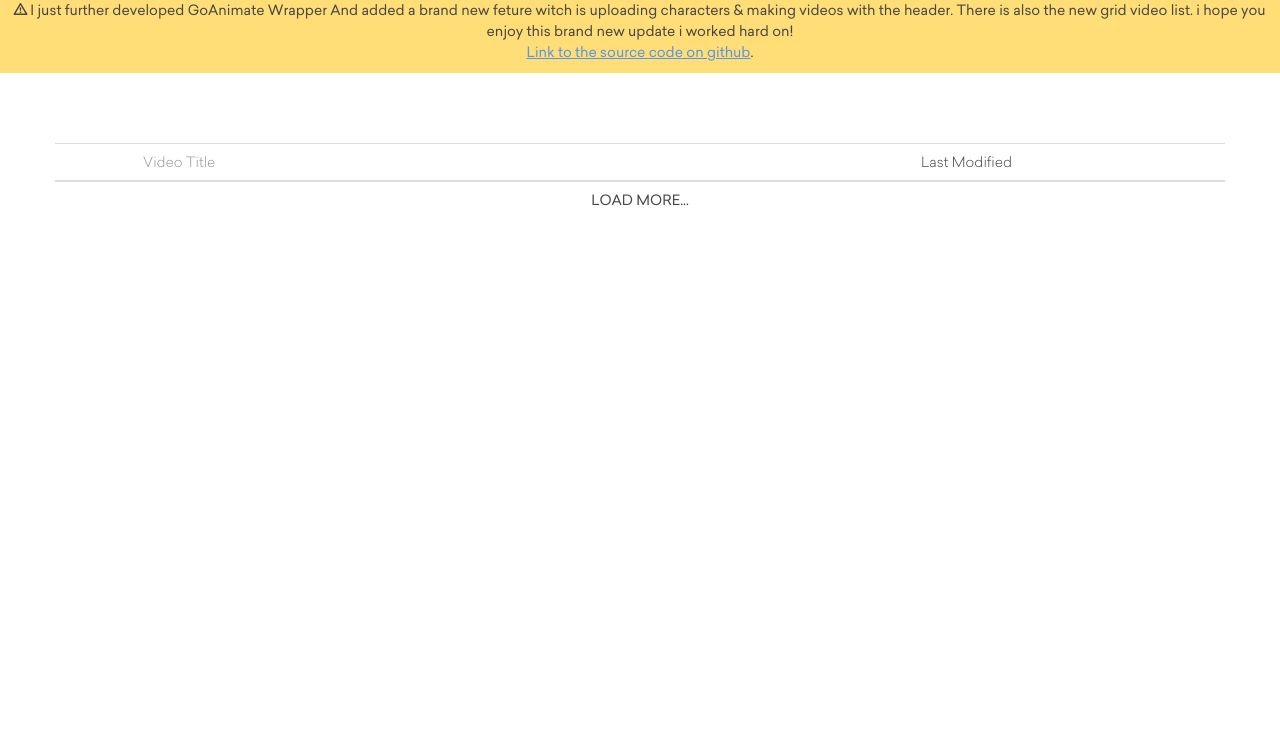
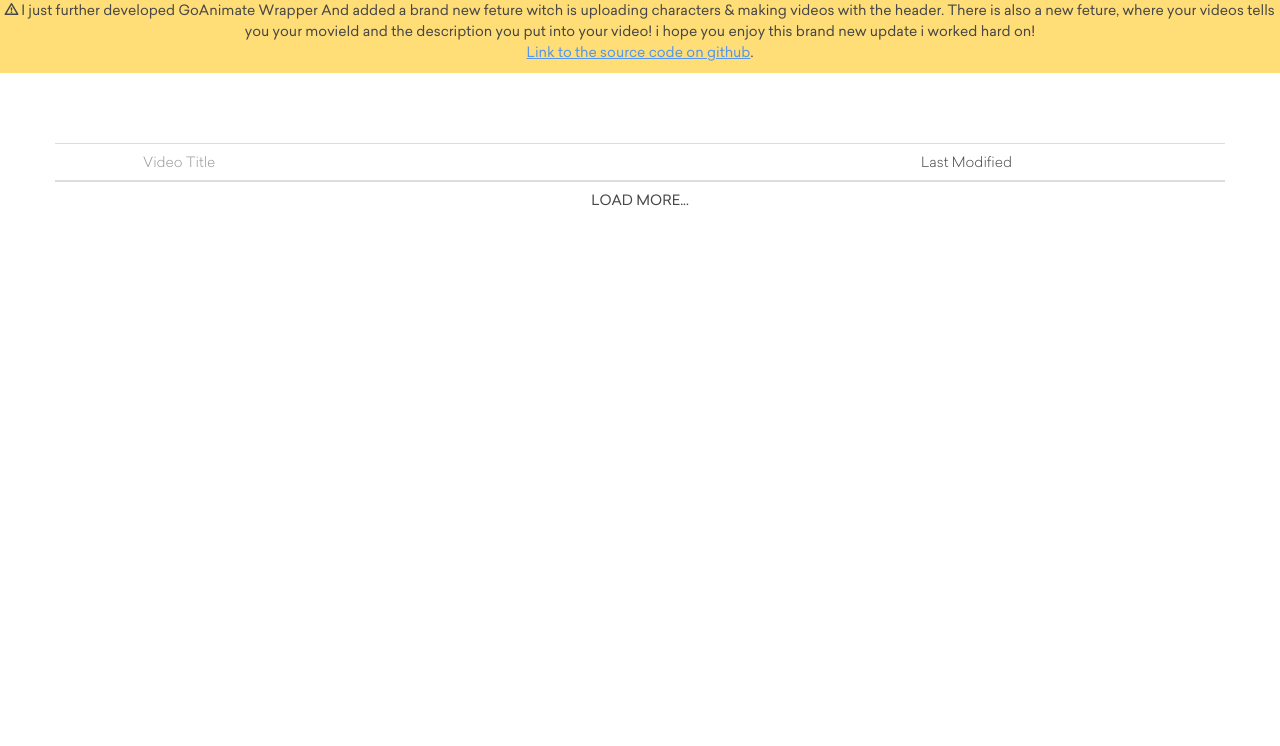
Before and after one commit to MaxDawnDeveloper/GoAnimate-For-Schools-Wrapper, a website: page pages/html/list.html in a window 1280 px wide. Shown: the part 54-800 px from the top of the page. Drawn offline with Linux system fonts and the light colour scheme; no server answers.

Commit message:
Update list.html

```diff
--- a/pages/html/list.html
+++ b/pages/html/list.html
@@ -18,7 +18,7 @@
 </header>
 
 <main>
-<div class="warning">I just further developed GoAnimate Wrapper And added a brand new feture witch is uploading characters & making videos with the header. There is also the new grid video list. i hope you enjoy this brand new update i worked hard on!<br><a href="https://github.com/josephcrosmanplays532/GoAnimate-Wrapper">Link to the source code on github</a>.</div>
+<div class="warning">I just further developed GoAnimate Wrapper And added a brand new feture witch is uploading characters & making videos with the header. There is also a new feture, where your videos tells you your movieId and the description you put into your video! i hope you enjoy this brand new update i worked hard on!<br><a href="https://github.com/josephcrosmanplays532/GoAnimate-Wrapper">Link to the source code on github</a>.</div>
 	<table>
 		<thead>
 			<tr>
```
